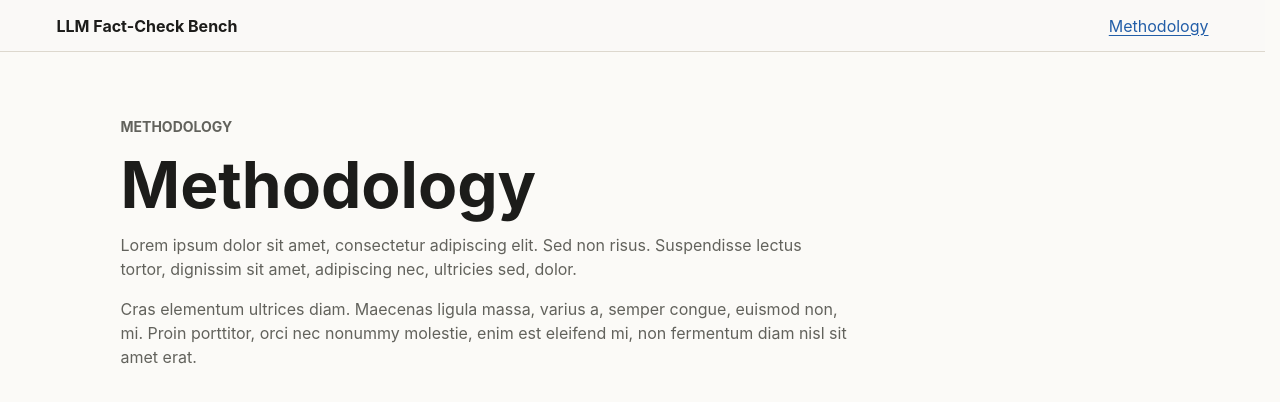
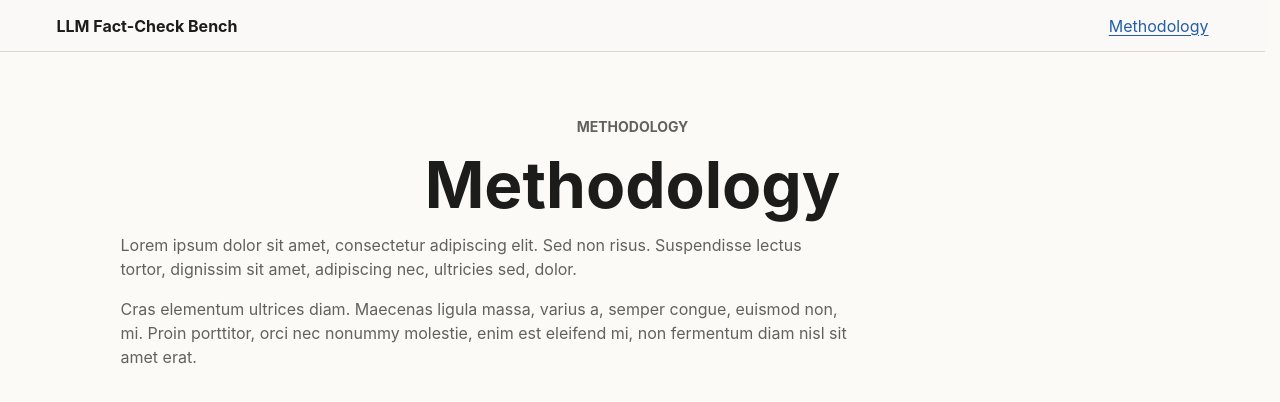
Before and after one commit to ddev-initialize/llm-fact-check-bench, a SvelteKit app: page /methodology in a window 1280 px wide. Shown: the top 402 px of the page. Built offline with nearby package versions, Linux system fonts and the light colour scheme.

Commit message:
Center methodology page heading

```diff
--- a/src/routes/methodology/+page.svelte
+++ b/src/routes/methodology/+page.svelte
@@ -30,10 +30,12 @@
 	}
 
 	.eyebrow {
+		justify-self: center;
 		margin: 0;
 		color: var(--muted);
 		font-size: 0.875rem;
 		font-weight: 700;
+		text-align: center;
 		text-transform: uppercase;
 	}
 
@@ -43,8 +45,11 @@
 	}
 
 	h1 {
+		justify-self: center;
 		font-size: 3rem;
 		line-height: 1;
+		text-align: center;
+		text-wrap: balance;
 	}
 
 	p {
```
